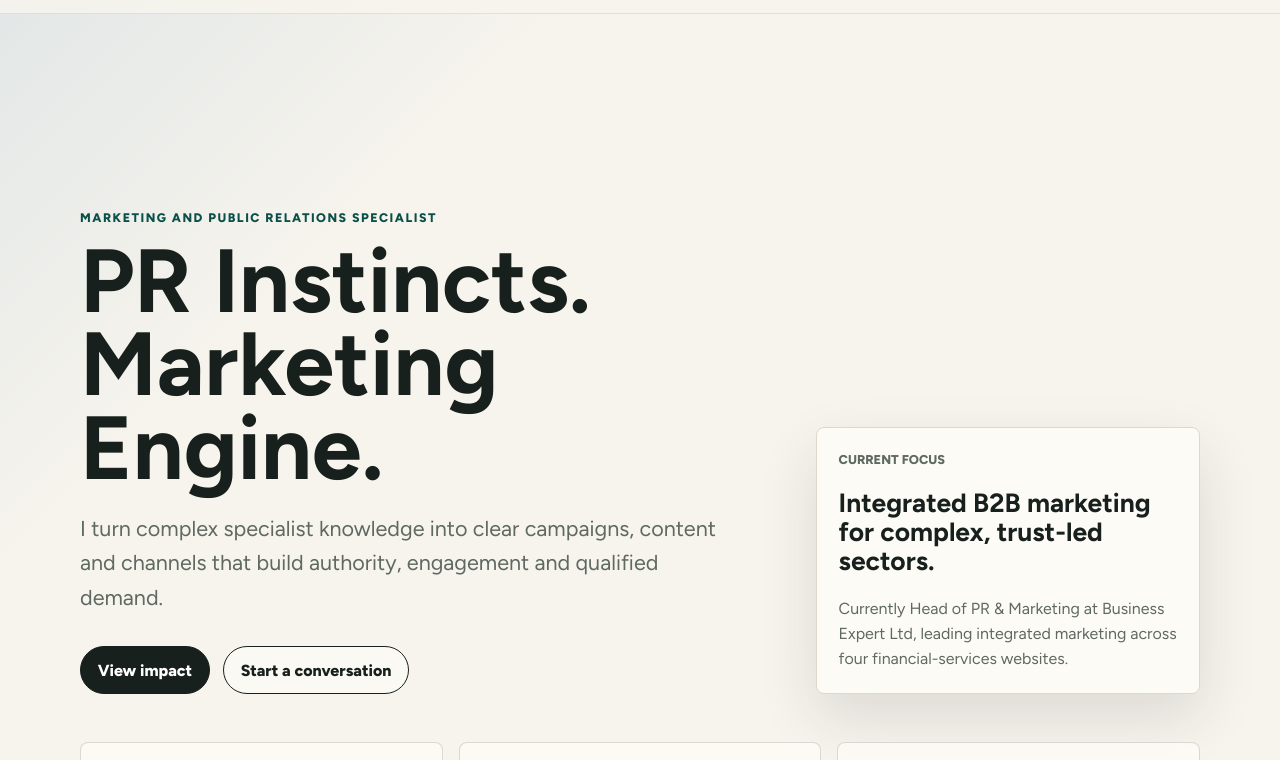
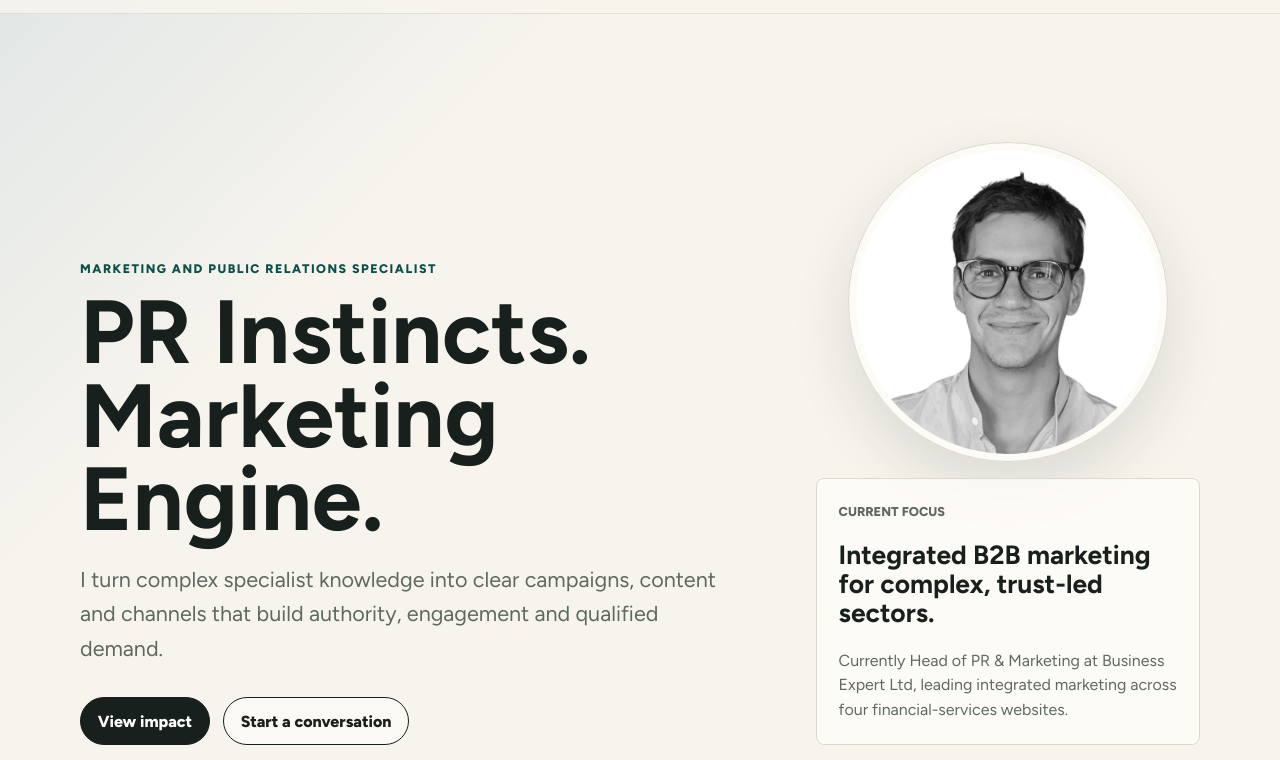
Before and after one commit to TheoCristofari/portfolio, a website built with Vite: page index.html in a window 1280 px wide. Shown: the part 40-800 px from the top of the page. Built offline with nearby package versions, Linux system fonts and the light colour scheme.

Commit message:
Add hero portrait

```diff
--- a/src/main.js
+++ b/src/main.js
@@ -156,10 +156,15 @@ function render() {
             <a class="button button--secondary" href="mailto:${profile.email}">Start a conversation</a>
           </div>
         </div>
-        <aside class="hero-panel" aria-label="Current focus">
-          <span>Current focus</span>
-          <strong>Integrated B2B marketing for complex, trust-led sectors.</strong>
-          <p>${profile.availability}</p>
+        <aside class="hero-aside" aria-label="Profile and current focus">
+          <div class="hero-portrait">
+            <img src="/theo-cristofari.jpg" alt="Portrait of ${profile.name}" />
+          </div>
+          <div class="hero-panel">
+            <span>Current focus</span>
+            <strong>Integrated B2B marketing for complex, trust-led sectors.</strong>
+            <p>${profile.availability}</p>
+          </div>
         </aside>
       </section>
 
--- a/src/styles.css
+++ b/src/styles.css
@@ -186,12 +186,37 @@ h3 {
   background: var(--panel);
 }
 
+.hero-aside {
+  display: grid;
+  gap: 1rem;
+  justify-items: center;
+}
+
+.hero-portrait {
+  width: min(20rem, 100%);
+  aspect-ratio: 1;
+  padding: 0.45rem;
+  border: 1px solid var(--line);
+  border-radius: 50%;
+  background: rgba(255, 253, 248, 0.82);
+  box-shadow: var(--shadow);
+}
+
+.hero-portrait img {
+  display: block;
+  width: 100%;
+  height: 100%;
+  border-radius: 50%;
+  object-fit: cover;
+  object-position: center 44%;
+}
+
 .hero-panel {
+  width: 100%;
   padding: 1.35rem;
   border: 1px solid var(--line);
   border-radius: 8px;
   background: rgba(255, 253, 248, 0.82);
-  box-shadow: var(--shadow);
 }
 
 .hero-panel span,
@@ -378,6 +403,14 @@ h3 {
     padding-top: 4rem;
   }
 
+  .hero-aside {
+    justify-items: start;
+  }
+
+  .hero-portrait {
+    width: min(15rem, 70vw);
+  }
+
   h1 {
     max-width: 11ch;
   }
```
Also changed, not shown: public/theo-cristofari.jpg (added).
